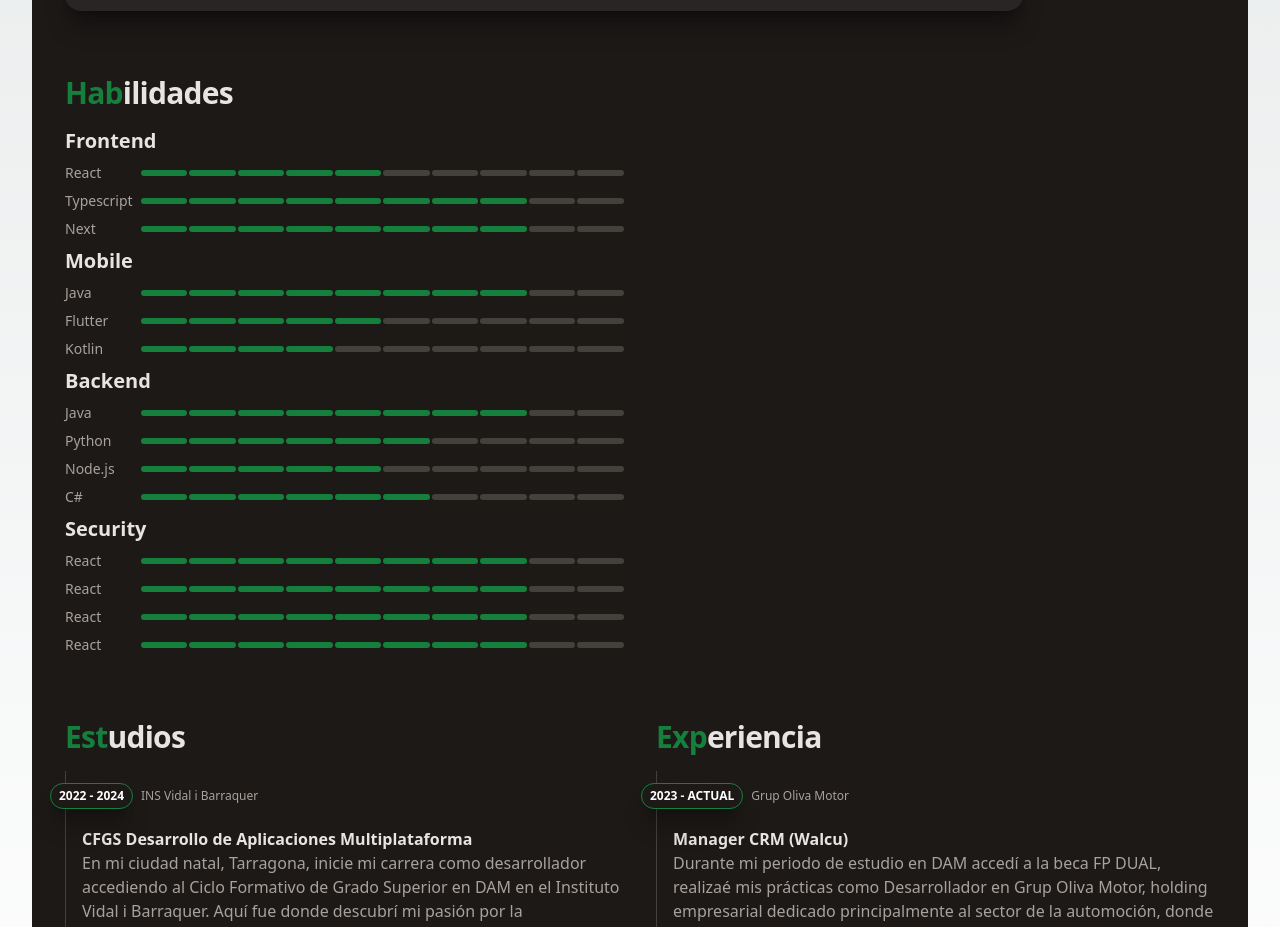
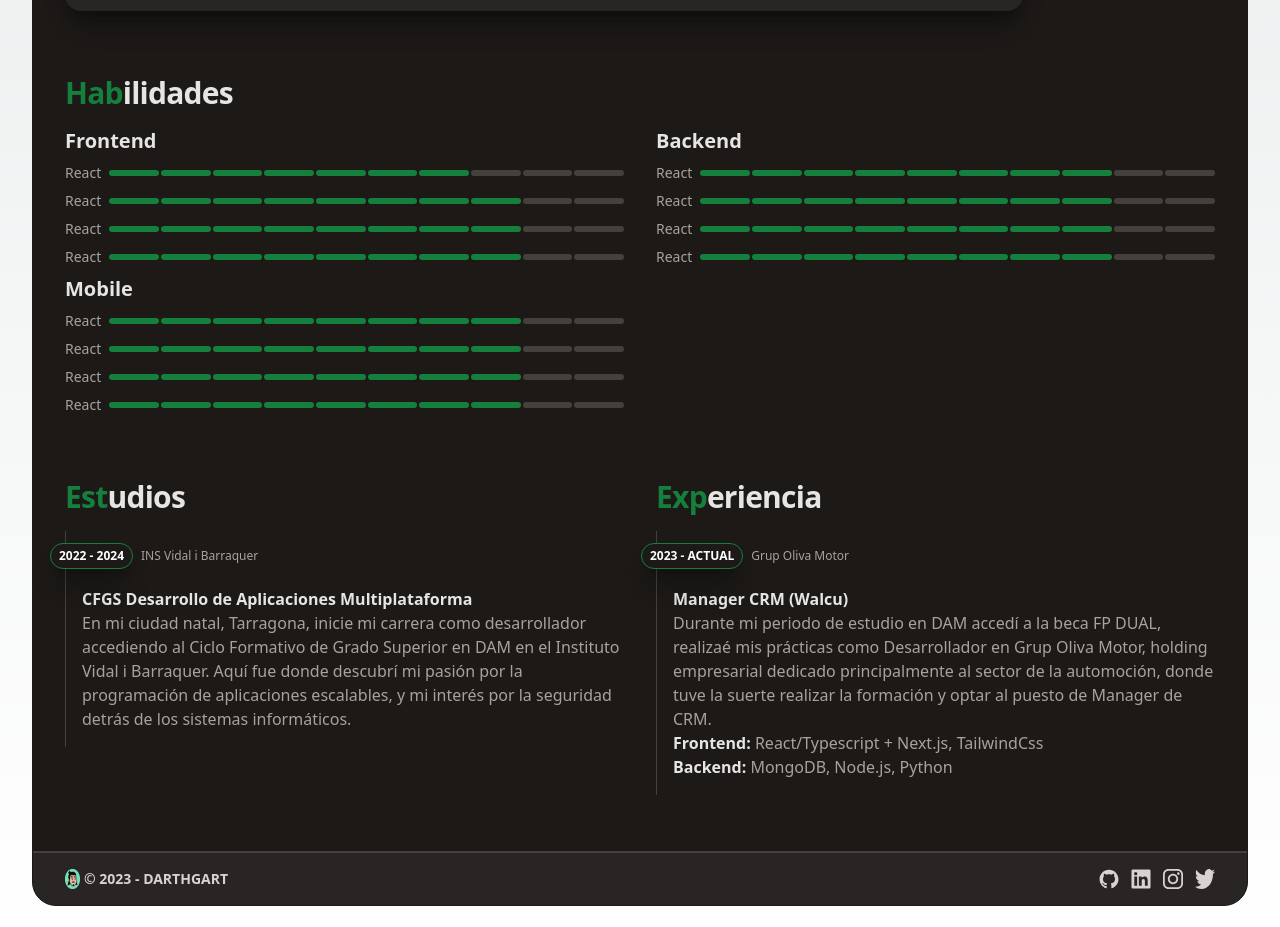
Before and after one commit to darthgart/darthgart.github.io, a Next.js app: page /github-pages/ in a window 1280 px wide. Shown: the part 1450-2377 px from the top of the page. Built offline with nearby package versions, Linux system fonts and the light colour scheme.

Commit message:
upload changes

```diff
--- a/src/pages/skills.tsx
+++ b/src/pages/skills.tsx
@@ -166,7 +166,7 @@ export default function Skills() {
                         <span className="flex h-1/3 flex-grow rounded-md bg-stone-700"></span>
                         <span className="flex h-1/3 flex-grow rounded-md bg-stone-700"></span>
                     </div>
-                    <h3 className='col-start-1 col-end-[span_2] text-xl font-bold text-stone-200'>Security</h3>
+                    {/* <h3 className='col-start-1 col-end-[span_2] text-xl font-bold text-stone-200'>Security</h3>
                     <div className='grid grid-flow-col justify-start'>
                         <span className=" whitespace-nowrap text-sm font-medium text-stone-400">React</span>
                     </div>
@@ -226,12 +226,12 @@ export default function Skills() {
                         <span className="flex h-1/3 flex-grow rounded-md bg-green-700"></span>
                         <span className="flex h-1/3 flex-grow rounded-md bg-stone-700"></span>
                         <span className="flex h-1/3 flex-grow rounded-md bg-stone-700"></span>
-                    </div>
+                    </div> */}
                 </div>
                 {/* Desktop Version */}
                 <div className='grid-cols-[max-content_1fr] place-content-start gap-2 hidden sm:grid'>
                     <h3 className='col-start-1 col-end-[span_2] text-xl font-bold text-stone-200'>Frontend</h3>
-                    <div className='grid grid-flow-col justify-start'>
+                    <div className="grid grid-flow-col justify-start">
                     <span className=" whitespace-nowrap text-sm font-medium text-stone-400">React</span>
                     </div>
                     <div className='flex w-full items-center justify-start space-x-0.5'>
@@ -240,14 +240,14 @@ export default function Skills() {
                     <span className="flex h-1/3 flex-grow rounded-md bg-green-700"></span>
                     <span className="flex h-1/3 flex-grow rounded-md bg-green-700"></span>
                     <span className="flex h-1/3 flex-grow rounded-md bg-green-700"></span>
-                        <span className="flex h-1/3 flex-grow rounded-md bg-stone-700"></span>
-                        <span className="flex h-1/3 flex-grow rounded-md bg-stone-700"></span>
+                    <span className="flex h-1/3 flex-grow rounded-md bg-green-700"></span>
+                    <span className="flex h-1/3 flex-grow rounded-md bg-green-700"></span>
                     <span className="flex h-1/3 flex-grow rounded-md bg-stone-700"></span>
                     <span className="flex h-1/3 flex-grow rounded-md bg-stone-700"></span>
                     <span className="flex h-1/3 flex-grow rounded-md bg-stone-700"></span>
                     </div>
-                    <div className='grid grid-flow-col justify-start'>
-                        <span className=" whitespace-nowrap text-sm font-medium text-stone-400">Typescript</span>
+                    <div className="grid grid-flow-col justify-start">
+                    <span className=" whitespace-nowrap text-sm font-medium text-stone-400">React</span>
                     </div>
                     <div className='flex w-full items-center justify-start space-x-0.5'>
                     <span className="flex h-1/3 flex-grow rounded-md bg-green-700"></span>
@@ -261,8 +261,8 @@ export default function Skills() {
                     <span className="flex h-1/3 flex-grow rounded-md bg-stone-700"></span>
                     <span className="flex h-1/3 flex-grow rounded-md bg-stone-700"></span>
                     </div>
-                    <div className='grid grid-flow-col justify-start'>
-                        <span className=" whitespace-nowrap text-sm font-medium text-stone-400">Next</span>
+                    <div className="grid grid-flow-col justify-start">
+                    <span className=" whitespace-nowrap text-sm font-medium text-stone-400">React</span>
                     </div>
                     <div className='flex w-full items-center justify-start space-x-0.5'>
                     <span className="flex h-1/3 flex-grow rounded-md bg-green-700"></span>
@@ -276,10 +276,8 @@ export default function Skills() {
                     <span className="flex h-1/3 flex-grow rounded-md bg-stone-700"></span>
                     <span className="flex h-1/3 flex-grow rounded-md bg-stone-700"></span>
                     </div>
-
-                    <h3 className='col-start-1 col-end-[span_2] text-xl font-bold text-stone-200'>Mobile</h3>
-                    <div className='grid grid-flow-col justify-start'>
-                        <span className=" whitespace-nowrap text-sm font-medium text-stone-400">Java</span>
+                    <div className="grid grid-flow-col justify-start">
+                    <span className=" whitespace-nowrap text-sm font-medium text-stone-400">React</span>
                     </div>
                     <div className='flex w-full items-center justify-start space-x-0.5'>
                     <span className="flex h-1/3 flex-grow rounded-md bg-green-700"></span>
@@ -293,99 +291,7 @@ export default function Skills() {
                     <span className="flex h-1/3 flex-grow rounded-md bg-stone-700"></span>
                     <span className="flex h-1/3 flex-grow rounded-md bg-stone-700"></span>
                     </div>
-                    <div className='grid grid-flow-col justify-start'>
-                        <span className=" whitespace-nowrap text-sm font-medium text-stone-400">Flutter</span>
-                    </div>
-                    <div className='flex w-full items-center justify-start space-x-0.5'>
-                        <span className="flex h-1/3 flex-grow rounded-md bg-green-700"></span>
-                        <span className="flex h-1/3 flex-grow rounded-md bg-green-700"></span>
-                        <span className="flex h-1/3 flex-grow rounded-md bg-green-700"></span>
-                        <span className="flex h-1/3 flex-grow rounded-md bg-green-700"></span>
-                        <span className="flex h-1/3 flex-grow rounded-md bg-green-700"></span>
-                        <span className="flex h-1/3 flex-grow rounded-md bg-stone-700"></span>
-                        <span className="flex h-1/3 flex-grow rounded-md bg-stone-700"></span>
-                        <span className="flex h-1/3 flex-grow rounded-md bg-stone-700"></span>
-                        <span className="flex h-1/3 flex-grow rounded-md bg-stone-700"></span>
-                        <span className="flex h-1/3 flex-grow rounded-md bg-stone-700"></span>
-                    </div>
-                    <div className='grid grid-flow-col justify-start'>
-                        <span className=" whitespace-nowrap text-sm font-medium text-stone-400">Kotlin</span>
-                    </div>
-                    <div className='flex w-full items-center justify-start space-x-0.5'>
-                        <span className="flex h-1/3 flex-grow rounded-md bg-green-700"></span>
-                        <span className="flex h-1/3 flex-grow rounded-md bg-green-700"></span>
-                        <span className="flex h-1/3 flex-grow rounded-md bg-green-700"></span>
-                        <span className="flex h-1/3 flex-grow rounded-md bg-green-700"></span>
-                        <span className="flex h-1/3 flex-grow rounded-md bg-stone-700"></span>
-                        <span className="flex h-1/3 flex-grow rounded-md bg-stone-700"></span>
-                        <span className="flex h-1/3 flex-grow rounded-md bg-stone-700"></span>
-                        <span className="flex h-1/3 flex-grow rounded-md bg-stone-700"></span>
-                        <span className="flex h-1/3 flex-grow rounded-md bg-stone-700"></span>
-                        <span className="flex h-1/3 flex-grow rounded-md bg-stone-700"></span>
-                    </div>
-
-                    <h3 className='col-start-1 col-end-[span_2] text-xl font-bold text-stone-200'>Backend</h3>
-                    <div className='grid grid-flow-col justify-start'>
-                        <span className=" whitespace-nowrap text-sm font-medium text-stone-400">Java</span>
-                    </div>
-                    <div className='flex w-full items-center justify-start space-x-0.5'>
-                        <span className="flex h-1/3 flex-grow rounded-md bg-green-700"></span>
-                        <span className="flex h-1/3 flex-grow rounded-md bg-green-700"></span>
-                        <span className="flex h-1/3 flex-grow rounded-md bg-green-700"></span>
-                        <span className="flex h-1/3 flex-grow rounded-md bg-green-700"></span>
-                        <span className="flex h-1/3 flex-grow rounded-md bg-green-700"></span>
-                        <span className="flex h-1/3 flex-grow rounded-md bg-green-700"></span>
-                        <span className="flex h-1/3 flex-grow rounded-md bg-green-700"></span>
-                        <span className="flex h-1/3 flex-grow rounded-md bg-green-700"></span>
-                        <span className="flex h-1/3 flex-grow rounded-md bg-stone-700"></span>
-                        <span className="flex h-1/3 flex-grow rounded-md bg-stone-700"></span>
-                    </div>
-                    <div className='grid grid-flow-col justify-start'>
-                        <span className=" whitespace-nowrap text-sm font-medium text-stone-400">Python</span>
-                    </div>
-                    <div className='flex w-full items-center justify-start space-x-0.5'>
-                        <span className="flex h-1/3 flex-grow rounded-md bg-green-700"></span>
-                        <span className="flex h-1/3 flex-grow rounded-md bg-green-700"></span>
-                        <span className="flex h-1/3 flex-grow rounded-md bg-green-700"></span>
-                        <span className="flex h-1/3 flex-grow rounded-md bg-green-700"></span>
-                        <span className="flex h-1/3 flex-grow rounded-md bg-green-700"></span>
-                        <span className="flex h-1/3 flex-grow rounded-md bg-green-700"></span>
-                        <span className="flex h-1/3 flex-grow rounded-md bg-stone-700"></span>
-                        <span className="flex h-1/3 flex-grow rounded-md bg-stone-700"></span>
-                        <span className="flex h-1/3 flex-grow rounded-md bg-stone-700"></span>
-                        <span className="flex h-1/3 flex-grow rounded-md bg-stone-700"></span>
-                    </div>
-                    <div className='grid grid-flow-col justify-start'>
-                        <span className=" whitespace-nowrap text-sm font-medium text-stone-400">Node.js</span>
-                    </div>
-                    <div className='flex w-full items-center justify-start space-x-0.5'>
-                        <span className="flex h-1/3 flex-grow rounded-md bg-green-700"></span>
-                        <span className="flex h-1/3 flex-grow rounded-md bg-green-700"></span>
-                        <span className="flex h-1/3 flex-grow rounded-md bg-green-700"></span>
-                        <span className="flex h-1/3 flex-grow rounded-md bg-green-700"></span>
-                        <span className="flex h-1/3 flex-grow rounded-md bg-green-700"></span>
-                        <span className="flex h-1/3 flex-grow rounded-md bg-stone-700"></span>
-                        <span className="flex h-1/3 flex-grow rounded-md bg-stone-700"></span>
-                        <span className="flex h-1/3 flex-grow rounded-md bg-stone-700"></span>
-                        <span className="flex h-1/3 flex-grow rounded-md bg-stone-700"></span>
-                        <span className="flex h-1/3 flex-grow rounded-md bg-stone-700"></span>
-                    </div>
-                    <div className='grid grid-flow-col justify-start'>
-                        <span className=" whitespace-nowrap text-sm font-medium text-stone-400">C#</span>
-                    </div>
-                    <div className='flex w-full items-center justify-start space-x-0.5'>
-                        <span className="flex h-1/3 flex-grow rounded-md bg-green-700"></span>
-                        <span className="flex h-1/3 flex-grow rounded-md bg-green-700"></span>
-                        <span className="flex h-1/3 flex-grow rounded-md bg-green-700"></span>
-                        <span className="flex h-1/3 flex-grow rounded-md bg-green-700"></span>
-                        <span className="flex h-1/3 flex-grow rounded-md bg-green-700"></span>
-                        <span className="flex h-1/3 flex-grow rounded-md bg-green-700"></span>
-                        <span className="flex h-1/3 flex-grow rounded-md bg-stone-700"></span>
-                        <span className="flex h-1/3 flex-grow rounded-md bg-stone-700"></span>
-                        <span className="flex h-1/3 flex-grow rounded-md bg-stone-700"></span>
-                        <span className="flex h-1/3 flex-grow rounded-md bg-stone-700"></span>
-                    </div>
-                    <h3 className='col-start-1 col-end-[span_2] text-xl font-bold text-stone-200'>Security</h3>
+                    <h3 className='col-start-1 col-end-[span_2] text-xl font-bold text-stone-200'>Mobile</h3>
                     <div className="grid grid-flow-col justify-start">
                     <span className=" whitespace-nowrap text-sm font-medium text-stone-400">React</span>
                     </div>
@@ -447,6 +353,130 @@ export default function Skills() {
                     <span className="flex h-1/3 flex-grow rounded-md bg-stone-700"></span>
                     </div>
                 </div>
+                <div className='grid-cols-[max-content_1fr] place-content-start gap-2 hidden sm:grid'>
+                    <h3 className='col-start-1 col-end-[span_2] text-xl font-bold text-stone-200'>Backend</h3>
+                    <div className="grid grid-flow-col justify-start">
+                    <span className=" whitespace-nowrap text-sm font-medium text-stone-400">React</span>
+                    </div>
+                    <div className='flex w-full items-center justify-start space-x-0.5'>
+                    <span className="flex h-1/3 flex-grow rounded-md bg-green-700"></span>
+                    <span className="flex h-1/3 flex-grow rounded-md bg-green-700"></span>
+                    <span className="flex h-1/3 flex-grow rounded-md bg-green-700"></span>
+                    <span className="flex h-1/3 flex-grow rounded-md bg-green-700"></span>
+                    <span className="flex h-1/3 flex-grow rounded-md bg-green-700"></span>
+                    <span className="flex h-1/3 flex-grow rounded-md bg-green-700"></span>
+                    <span className="flex h-1/3 flex-grow rounded-md bg-green-700"></span>
+                    <span className="flex h-1/3 flex-grow rounded-md bg-green-700"></span>
+                    <span className="flex h-1/3 flex-grow rounded-md bg-stone-700"></span>
+                    <span className="flex h-1/3 flex-grow rounded-md bg-stone-700"></span>
+                    </div>
+                    <div className="grid grid-flow-col justify-start">
+                    <span className=" whitespace-nowrap text-sm font-medium text-stone-400">React</span>
+                    </div>
+                    <div className='flex w-full items-center justify-start space-x-0.5'>
+                    <span className="flex h-1/3 flex-grow rounded-md bg-green-700"></span>
+                    <span className="flex h-1/3 flex-grow rounded-md bg-green-700"></span>
+                    <span className="flex h-1/3 flex-grow rounded-md bg-green-700"></span>
+                    <span className="flex h-1/3 flex-grow rounded-md bg-green-700"></span>
+                    <span className="flex h-1/3 flex-grow rounded-md bg-green-700"></span>
+                    <span className="flex h-1/3 flex-grow rounded-md bg-green-700"></span>
+                    <span className="flex h-1/3 flex-grow rounded-md bg-green-700"></span>
+                    <span className="flex h-1/3 flex-grow rounded-md bg-green-700"></span>
+                    <span className="flex h-1/3 flex-grow rounded-md bg-stone-700"></span>
+                    <span className="flex h-1/3 flex-grow rounded-md bg-stone-700"></span>
+                    </div>
+                    <div className="grid grid-flow-col justify-start">
+                    <span className=" whitespace-nowrap text-sm font-medium text-stone-400">React</span>
+                    </div>
+                    <div className='flex w-full items-center justify-start space-x-0.5'>
+                    <span className="flex h-1/3 flex-grow rounded-md bg-green-700"></span>
+                    <span className="flex h-1/3 flex-grow rounded-md bg-green-700"></span>
+                    <span className="flex h-1/3 flex-grow rounded-md bg-green-700"></span>
+                    <span className="flex h-1/3 flex-grow rounded-md bg-green-700"></span>
+                    <span className="flex h-1/3 flex-grow rounded-md bg-green-700"></span>
+                    <span className="flex h-1/3 flex-grow rounded-md bg-green-700"></span>
+                    <span className="flex h-1/3 flex-grow rounded-md bg-green-700"></span>
+                    <span className="flex h-1/3 flex-grow rounded-md bg-green-700"></span>
+                    <span className="flex h-1/3 flex-grow rounded-md bg-stone-700"></span>
+                    <span className="flex h-1/3 flex-grow rounded-md bg-stone-700"></span>
+                    </div>
+                    <div className="grid grid-flow-col justify-start">
+                    <span className=" whitespace-nowrap text-sm font-medium text-stone-400">React</span>
+                    </div>
+                    <div className='flex w-full items-center justify-start space-x-0.5'>
+                    <span className="flex h-1/3 flex-grow rounded-md bg-green-700"></span>
+                    <span className="flex h-1/3 flex-grow rounded-md bg-green-700"></span>
+                    <span className="flex h-1/3 flex-grow rounded-md bg-green-700"></span>
+                    <span className="flex h-1/3 flex-grow rounded-md bg-green-700"></span>
+                    <span className="flex h-1/3 flex-grow rounded-md bg-green-700"></span>
+                    <span className="flex h-1/3 flex-grow rounded-md bg-green-700"></span>
+                    <span className="flex h-1/3 flex-grow rounded-md bg-green-700"></span>
+                    <span className="flex h-1/3 flex-grow rounded-md bg-green-700"></span>
+                    <span className="flex h-1/3 flex-grow rounded-md bg-stone-700"></span>
+                    <span className="flex h-1/3 flex-grow rounded-md bg-stone-700"></span>
+                    </div>
+                    {/* <h3 className='col-start-1 col-end-[span_2] text-xl font-bold text-stone-200'>Security</h3>
+                    <div className="grid grid-flow-col justify-start">
+                    <span className=" whitespace-nowrap text-sm font-medium text-stone-400">React</span>
+                    </div>
+                    <div className='flex w-full items-center justify-start space-x-0.5'>
+                    <span className="flex h-1/3 flex-grow rounded-md bg-green-700"></span>
+                    <span className="flex h-1/3 flex-grow rounded-md bg-green-700"></span>
+                    <span className="flex h-1/3 flex-grow rounded-md bg-green-700"></span>
+                    <span className="flex h-1/3 flex-grow rounded-md bg-green-700"></span>
+                    <span className="flex h-1/3 flex-grow rounded-md bg-green-700"></span>
+                    <span className="flex h-1/3 flex-grow rounded-md bg-green-700"></span>
+                    <span className="flex h-1/3 flex-grow rounded-md bg-green-700"></span>
+                    <span className="flex h-1/3 flex-grow rounded-md bg-green-700"></span>
+                    <span className="flex h-1/3 flex-grow rounded-md bg-stone-700"></span>
+                    <span className="flex h-1/3 flex-grow rounded-md bg-stone-700"></span>
+                    </div>
+                    <div className="grid grid-flow-col justify-start">
+                    <span className=" whitespace-nowrap text-sm font-medium text-stone-400">React</span>
+                    </div>
+                    <div className='flex w-full items-center justify-start space-x-0.5'>
+                    <span className="flex h-1/3 flex-grow rounded-md bg-green-700"></span>
+                    <span className="flex h-1/3 flex-grow rounded-md bg-green-700"></span>
+                    <span className="flex h-1/3 flex-grow rounded-md bg-green-700"></span>
+                    <span className="flex h-1/3 flex-grow rounded-md bg-green-700"></span>
+                    <span className="flex h-1/3 flex-grow rounded-md bg-green-700"></span>
+                    <span className="flex h-1/3 flex-grow rounded-md bg-green-700"></span>
+                    <span className="flex h-1/3 flex-grow rounded-md bg-green-700"></span>
+                    <span className="flex h-1/3 flex-grow rounded-md bg-green-700"></span>
+                    <span className="flex h-1/3 flex-grow rounded-md bg-stone-700"></span>
+                    <span className="flex h-1/3 flex-grow rounded-md bg-stone-700"></span>
+                    </div>
+                    <div className="grid grid-flow-col justify-start">
+                    <span className=" whitespace-nowrap text-sm font-medium text-stone-400">React</span>
+                    </div>
+                    <div className='flex w-full items-center justify-start space-x-0.5'>
+                    <span className="flex h-1/3 flex-grow rounded-md bg-green-700"></span>
+                    <span className="flex h-1/3 flex-grow rounded-md bg-green-700"></span>
+                    <span className="flex h-1/3 flex-grow rounded-md bg-green-700"></span>
+                    <span className="flex h-1/3 flex-grow rounded-md bg-green-700"></span>
+                    <span className="flex h-1/3 flex-grow rounded-md bg-green-700"></span>
+                    <span className="flex h-1/3 flex-grow rounded-md bg-green-700"></span>
+                    <span className="flex h-1/3 flex-grow rounded-md bg-green-700"></span>
+                    <span className="flex h-1/3 flex-grow rounded-md bg-green-700"></span>
+                    <span className="flex h-1/3 flex-grow rounded-md bg-stone-700"></span>
+                    <span className="flex h-1/3 flex-grow rounded-md bg-stone-700"></span>
+                    </div>
+                    <div className="grid grid-flow-col justify-start">
+                    <span className=" whitespace-nowrap text-sm font-medium text-stone-400">React</span>
+                    </div>
+                    <div className='flex w-full items-center justify-start space-x-0.5'>
+                    <span className="flex h-1/3 flex-grow rounded-md bg-green-700"></span>
+                    <span className="flex h-1/3 flex-grow rounded-md bg-green-700"></span>
+                    <span className="flex h-1/3 flex-grow rounded-md bg-green-700"></span>
+                    <span className="flex h-1/3 flex-grow rounded-md bg-green-700"></span>
+                    <span className="flex h-1/3 flex-grow rounded-md bg-green-700"></span>
+                    <span className="flex h-1/3 flex-grow rounded-md bg-green-700"></span>
+                    <span className="flex h-1/3 flex-grow rounded-md bg-green-700"></span>
+                    <span className="flex h-1/3 flex-grow rounded-md bg-green-700"></span>
+                    <span className="flex h-1/3 flex-grow rounded-md bg-stone-700"></span>
+                    <span className="flex h-1/3 flex-grow rounded-md bg-stone-700"></span>
+                    </div> */}
+                </div>
                 </div>
             </section>
     )
```
Lines whose indentation alone changed are shown as unchanged.
